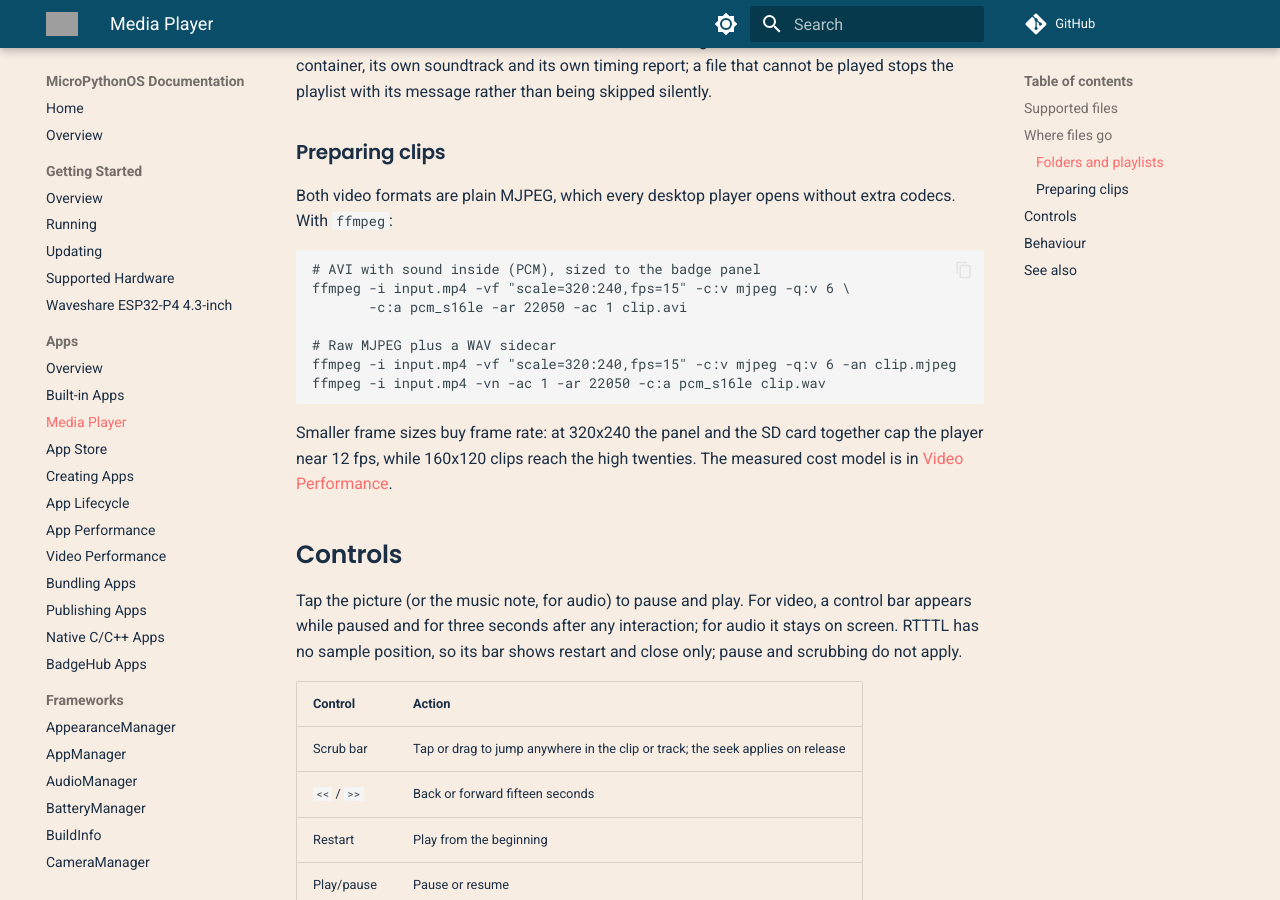
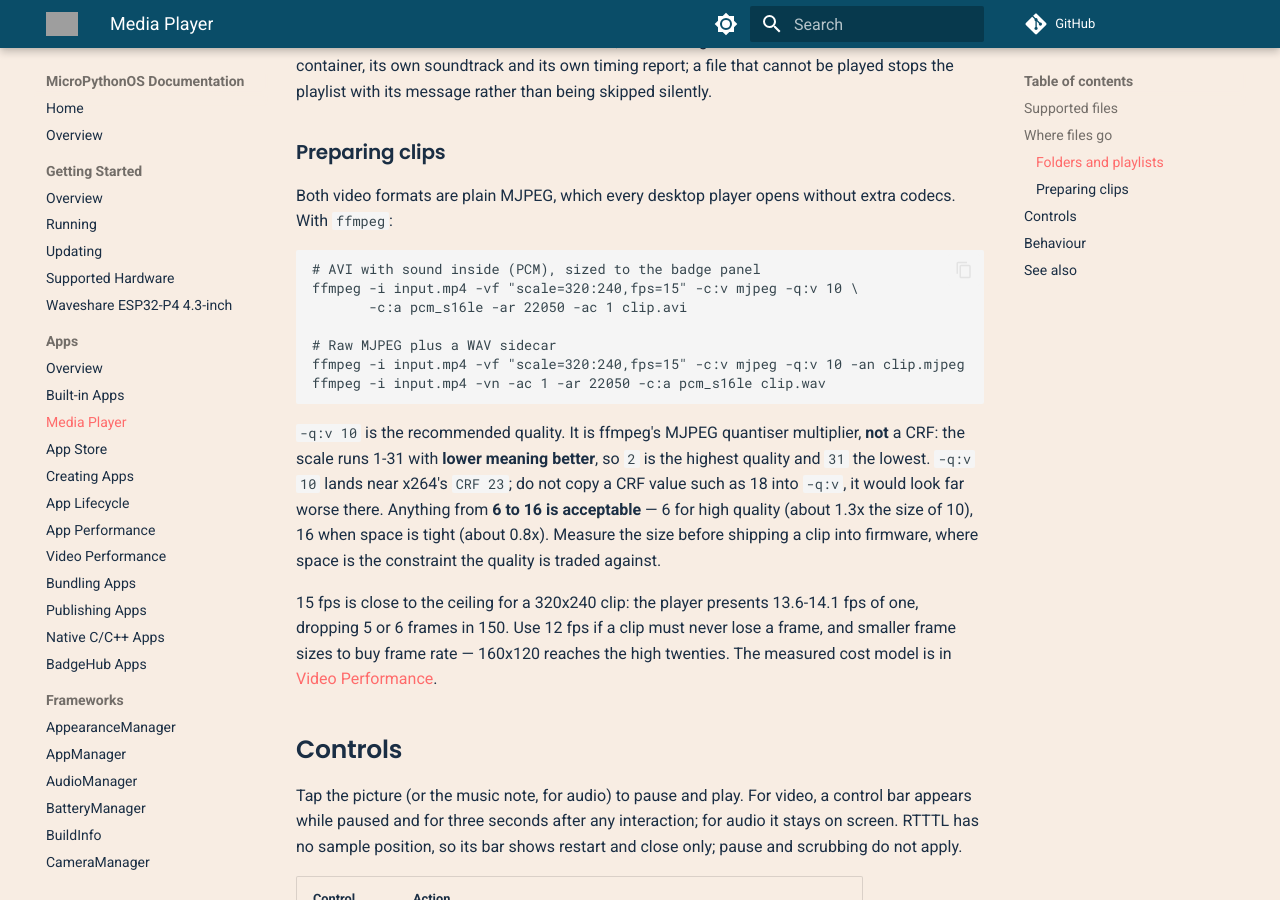
Before and after one commit to MicroPythonOS/docs, an MkDocs documentation site: the page built from docs/apps/media-player.md, in a window 1280 px wide and 900 px high, scrolled down 1606 px. Built offline with MkDocs 1.6.1 and Material for MkDocs 9.7.7, drawn with Linux system fonts in a browser that asks for light colours; comment, search, counter and statistics services are not loaded; grey boxes are pictures that could not be loaded.

Commit message:
media-player: make -q:v 10 the clip-quality standard
Document that -q:v is ffmpeg's MJPEG quantiser multiplier (1-31,
lower is better) and not a CRF, so a CRF value like 18 must not be
copied into it. 6-16 is acceptable: 6 high quality, 16 when space is
tight.

Also state the real 320x240 frame-rate ceiling: the player presents
13.6-14.1 fps of a 15 fps clip, dropping 5-6 frames in 150.

````diff
--- a/docs/apps/media-player.md
+++ b/docs/apps/media-player.md
@@ -38,15 +38,17 @@ Both video formats are plain MJPEG, which every desktop player opens without ext
 
 ```bash
 # AVI with sound inside (PCM), sized to the badge panel
-ffmpeg -i input.mp4 -vf "scale=320:240,fps=15" -c:v mjpeg -q:v 6 \
+ffmpeg -i input.mp4 -vf "scale=320:240,fps=15" -c:v mjpeg -q:v 10 \
        -c:a pcm_s16le -ar 22050 -ac 1 clip.avi
 
 # Raw MJPEG plus a WAV sidecar
-ffmpeg -i input.mp4 -vf "scale=320:240,fps=15" -c:v mjpeg -q:v 6 -an clip.mjpeg
+ffmpeg -i input.mp4 -vf "scale=320:240,fps=15" -c:v mjpeg -q:v 10 -an clip.mjpeg
 ffmpeg -i input.mp4 -vn -ac 1 -ar 22050 -c:a pcm_s16le clip.wav
 ```
 
-Smaller frame sizes buy frame rate: at 320x240 the panel and the SD card together cap the player near 12 fps, while 160x120 clips reach the high twenties. The measured cost model is in [Video Performance](video-performance.md).
+`-q:v 10` is the recommended quality. It is ffmpeg's MJPEG quantiser multiplier, **not** a CRF: the scale runs 1-31 with **lower meaning better**, so `2` is the highest quality and `31` the lowest. `-q:v 10` lands near x264's `CRF 23`; do not copy a CRF value such as 18 into `-q:v`, it would look far worse there. Anything from **6 to 16 is acceptable** — 6 for high quality (about 1.3x the size of 10), 16 when space is tight (about 0.8x). Measure the size before shipping a clip into firmware, where space is the constraint the quality is traded against.
+
+15 fps is close to the ceiling for a 320x240 clip: the player presents 13.6-14.1 fps of one, dropping 5 or 6 frames in 150. Use 12 fps if a clip must never lose a frame, and smaller frame sizes to buy frame rate — 160x120 reaches the high twenties. The measured cost model is in [Video Performance](video-performance.md).
 
 ## Controls
 
````
